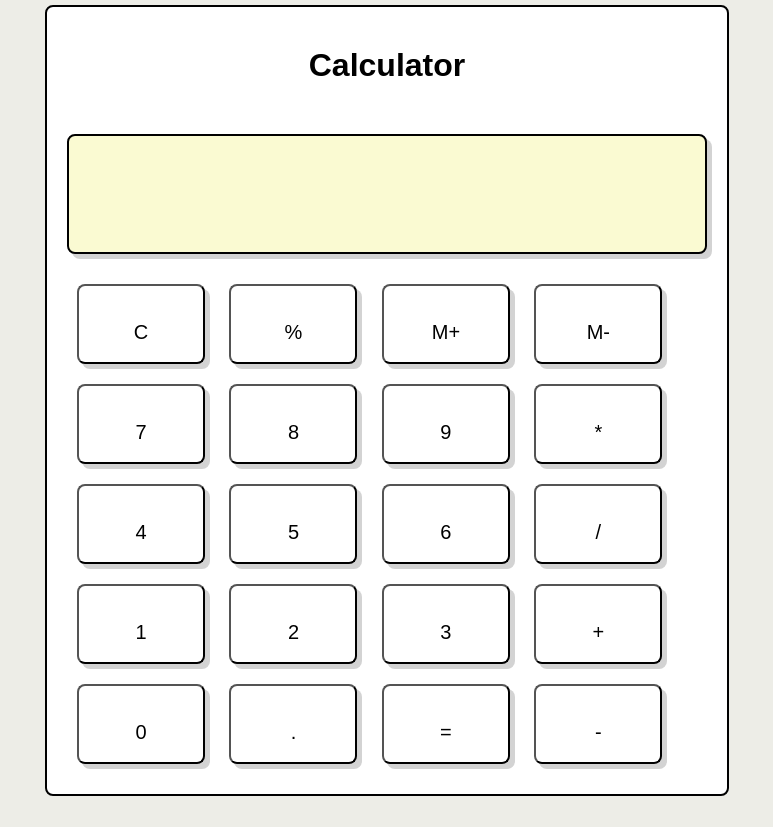
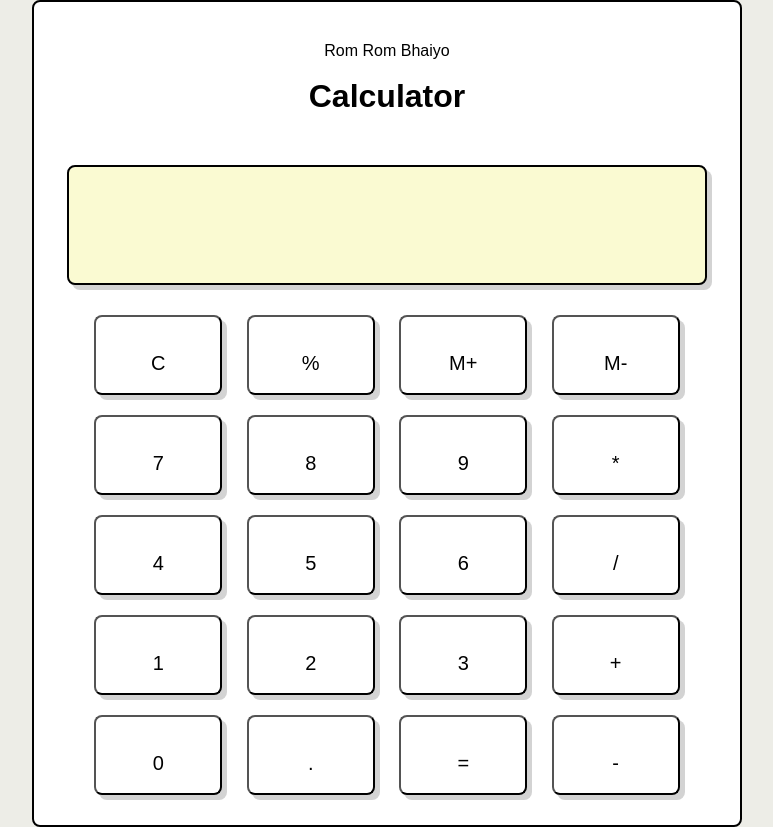
Before and after one commit to max125-c/Calculator, a plain HTML site: page index.html in a window 1280 px wide. Shown: the whole page, without its empty margins (253-1026 px from the left). Before the commit the page ends 800 px from the top, so only its background shows below. Drawn offline with Linux system fonts and the light colour scheme.

Commit message:
Complete calculator

```diff
--- a/index.html
+++ b/index.html
@@ -11,6 +11,8 @@
 <body>
     <div class="main">
     <div class="container1">
+        <p>Rom Rom Bhaiyo</p>
+        <br>
         <h1>Calculator</h1>
     </div>
     <div class="container">
--- a/style.css
+++ b/style.css
@@ -14,6 +14,7 @@ body{
     justify-content: space-evenly;
     align-items: center;
 
+
 }
 .main{
     padding: 20px;
@@ -25,6 +26,7 @@ background-color: rgb(255, 255, 255);
 
 .container1{
     display: flex;
+    flex-direction: column;
     align-items: center;
     justify-content: center;
     padding: 20px;
@@ -63,4 +65,5 @@ background-color: rgb(255, 255, 255);
 
 }
 .child{
+    padding-inline: 30px;
 }
```
